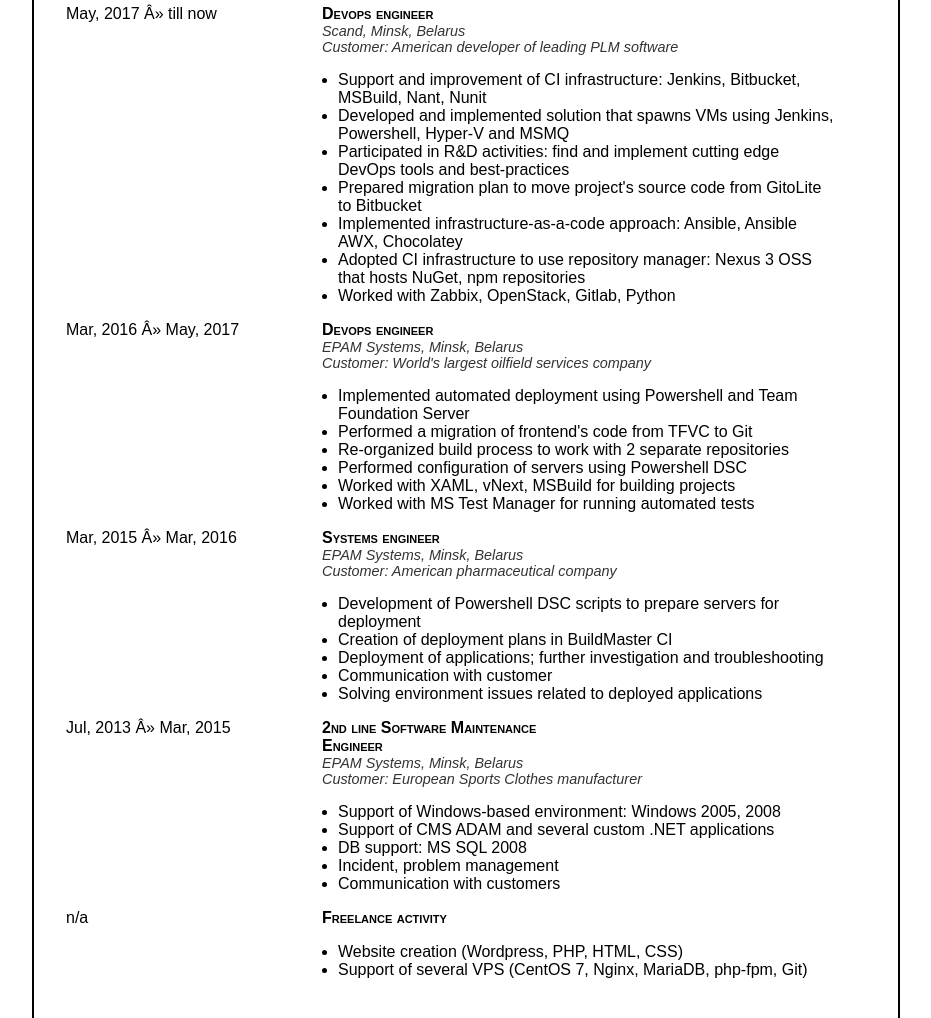
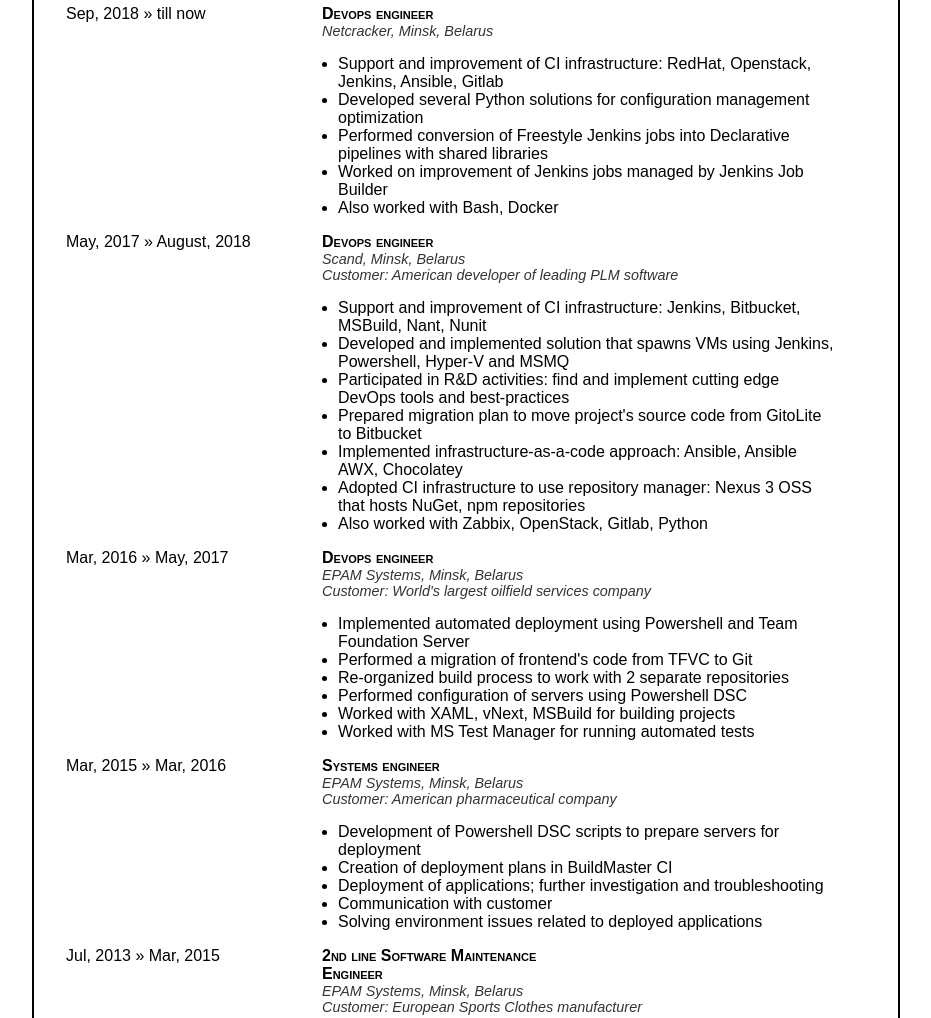
Before and after one commit to liamniou/liamniou.github.io, a plain HTML site: page sliamnou_cv.html in a window 1280 px wide. Shown: the part 360-1378 px from the top of the page, without its empty margins (174-1105 px from the left). Drawn offline with Linux system fonts and the light colour scheme.

Commit message:
Add Netcracker work experience

```diff
--- a/sliamnou_cv.html
+++ b/sliamnou_cv.html
@@ -1,7 +1,6 @@
 <!DOCTYPE html PUBLIC "-//W3C//DTD XHTML 1.0 Strict//EN" "http://www.w3.org/TR/xhtml1/DTD/xhtml1-strict.dtd">
 <!-- saved from url=(0056)http://www.terrill.ca/design/html_resume/template_5.html -->
-<html xmlns="http://www.w3.org/1999/xhtml"><head><meta http-equiv="Content-Type" content="text/html; charset=windows-1252">
-
+<html xmlns="http://www.w3.org/1999/xhtml"><head><meta http-equiv="Content-Type" content="text/html; charset=utf-8">
     <title>Stanislau Liamniou | CV</title>
     <meta name="robots" content="noindex, nofollow">
     <style type="text/css" media="all">
@@ -99,7 +98,18 @@
     <div class="section">
         <h2>Work Experience</h2>
         <div class="content">
-			<span class="date">May, 2017 » till now</span>
+            <span class="date">Sep, 2018 » till now</span>
+            <h3>Devops engineer</h3>
+            <address>Netcracker, Minsk, Belarus</address>
+            <ul>
+                <li>Support and improvement of CI infrastructure: RedHat, Openstack, Jenkins, Ansible, Gitlab</li>
+                <li>Developed several Python solutions for configuration management optimization</li>
+                <li>Performed conversion of Freestyle Jenkins jobs into Declarative pipelines with shared libraries</li>
+                <li>Worked on improvement of Jenkins jobs managed by Jenkins Job Builder</li>
+                <li>Also worked with Bash, Docker</li>
+            </ul>
+
+            <span class="date">May, 2017 » August, 2018</span>
             <h3>Devops engineer</h3>
             <address>Scand, Minsk, Belarus<br>
             Customer: American developer of leading PLM software</address>
@@ -110,7 +120,7 @@
                 <li>Prepared migration plan to move project's source code from GitoLite to Bitbucket</li>
                 <li>Implemented infrastructure-as-a-code approach: Ansible, Ansible AWX, Chocolatey</li>
                 <li>Adopted CI infrastructure to use repository manager: Nexus 3 OSS that hosts NuGet, npm repositories</li>
-				<li>Worked with Zabbix, OpenStack, Gitlab, Python</li>
+                <li>Also worked with Zabbix, OpenStack, Gitlab, Python</li>
             </ul>
 
             <span class="date">Mar, 2016 » May, 2017</span>
@@ -149,13 +159,6 @@
                 <li>Incident, problem management</li>
                 <li>Communication with customers</li>
             </ul>
-
-			<span class="date">n/a</span>
-			<h3>Freelance activity</h3>
-			<ul>
-				<li>Website creation (Wordpress, PHP, HTML, CSS)</li>
-				<li>Support of several VPS (CentOS 7, Nginx, MariaDB, php-fpm, Git)</li>
-			</ul>
         </div>
     </div>
 
```
Lines whose indentation alone changed are shown as unchanged.
